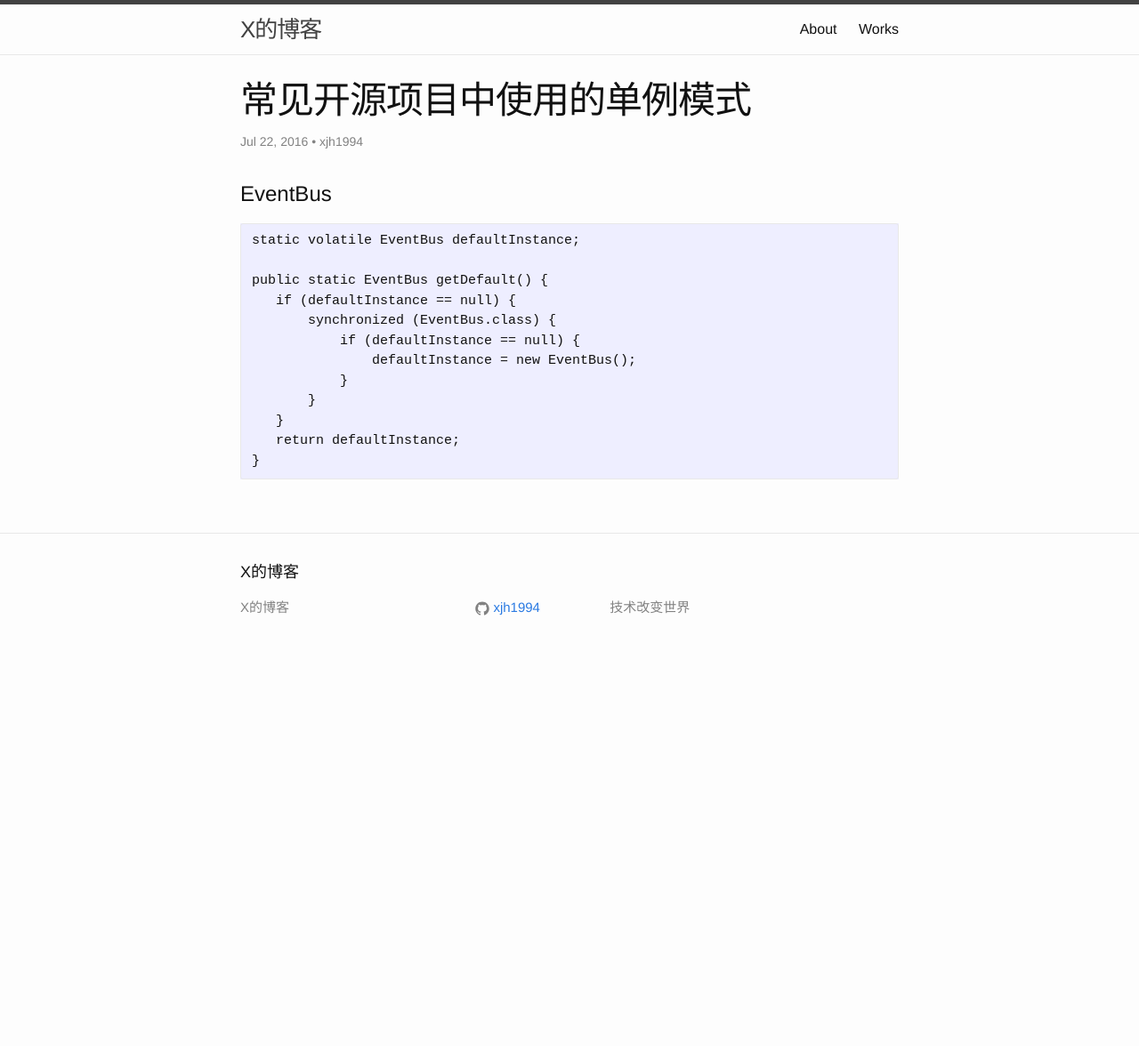
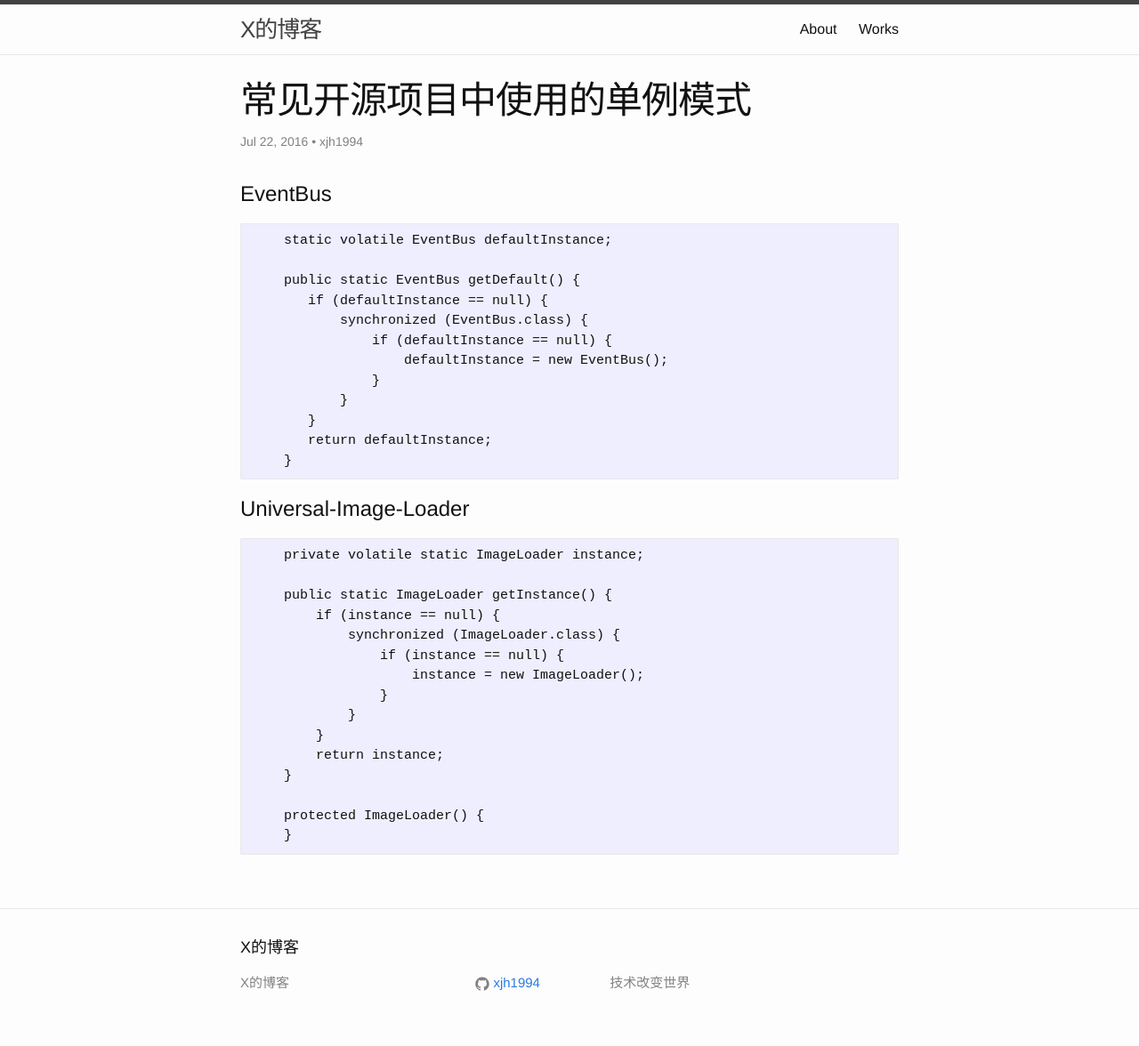
Before and after one commit to xjh1994/xjh1994.github.io, a Jekyll site: the page built from _posts/2016-08-11-Single-Instances-Used-In-Open-Source-Project.markdown, in a window 1280 px wide. Shown: the whole page at 89% size. Built offline with Jekyll 4.4.1, drawn with Linux system fonts in a browser that asks for light colours; before the commit the page ends 900 px from its top, so only the background shows below that.

Commit message:
UniversalImageLoader

````diff
--- a/_posts/2016-08-11-Single-Instances-Used-In-Open-Source-Project.markdown
+++ b/_posts/2016-08-11-Single-Instances-Used-In-Open-Source-Project.markdown
@@ -16,16 +16,36 @@ tag:
 # EventBus
 
 ```
-static volatile EventBus defaultInstance;
+    static volatile EventBus defaultInstance;
 
-public static EventBus getDefault() {
-   if (defaultInstance == null) {
-       synchronized (EventBus.class) {
-           if (defaultInstance == null) {
-               defaultInstance = new EventBus();
+    public static EventBus getDefault() {
+       if (defaultInstance == null) {
+           synchronized (EventBus.class) {
+               if (defaultInstance == null) {
+                   defaultInstance = new EventBus();
+               }
            }
        }
-   }
-   return defaultInstance;
-}
+       return defaultInstance;
+    }
 ```
+
+# Universal-Image-Loader
+
+```
+    private volatile static ImageLoader instance;
+
+    public static ImageLoader getInstance() {
+        if (instance == null) {
+            synchronized (ImageLoader.class) {
+                if (instance == null) {
+                    instance = new ImageLoader();
+                }
+            }
+        }
+        return instance;
+    }
+
+    protected ImageLoader() {
+    }
+```
````
